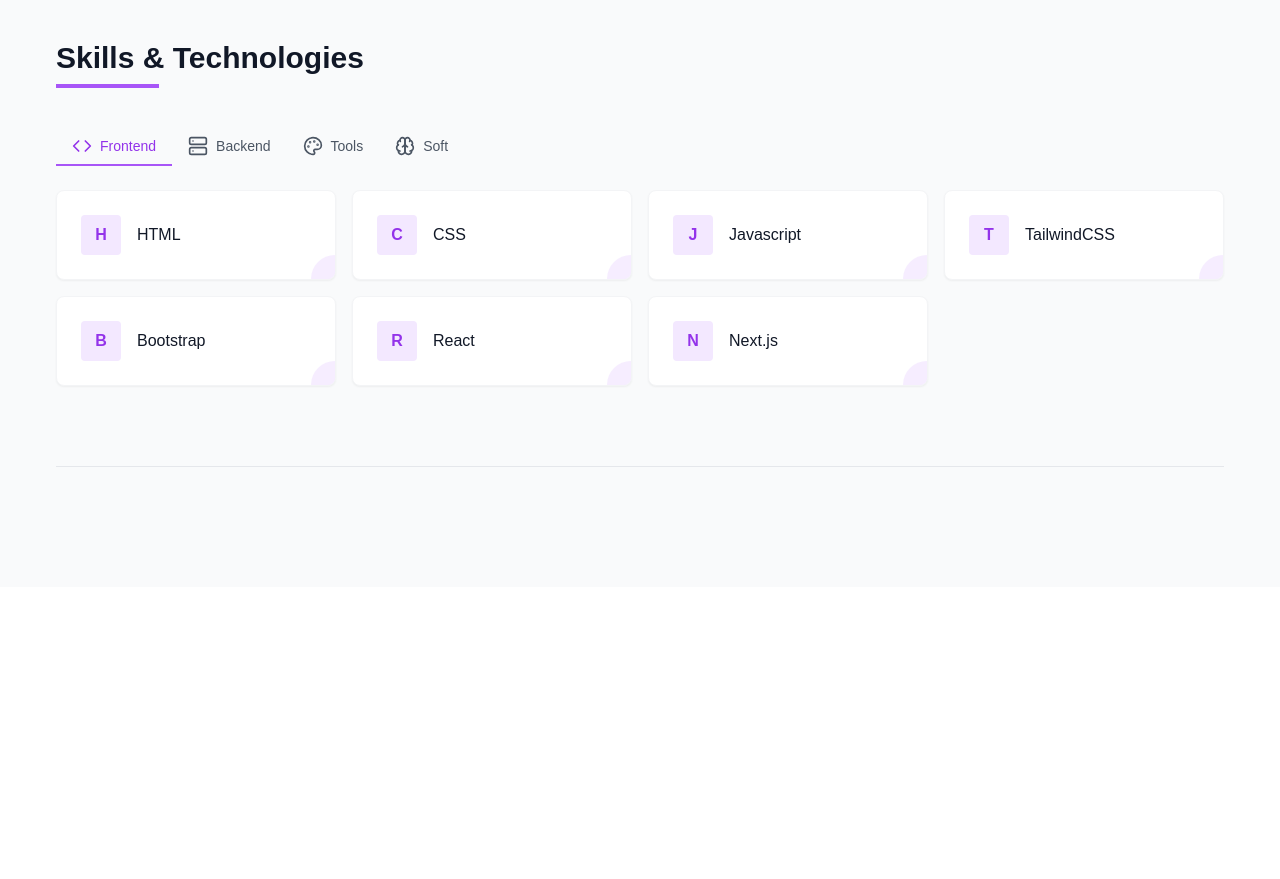
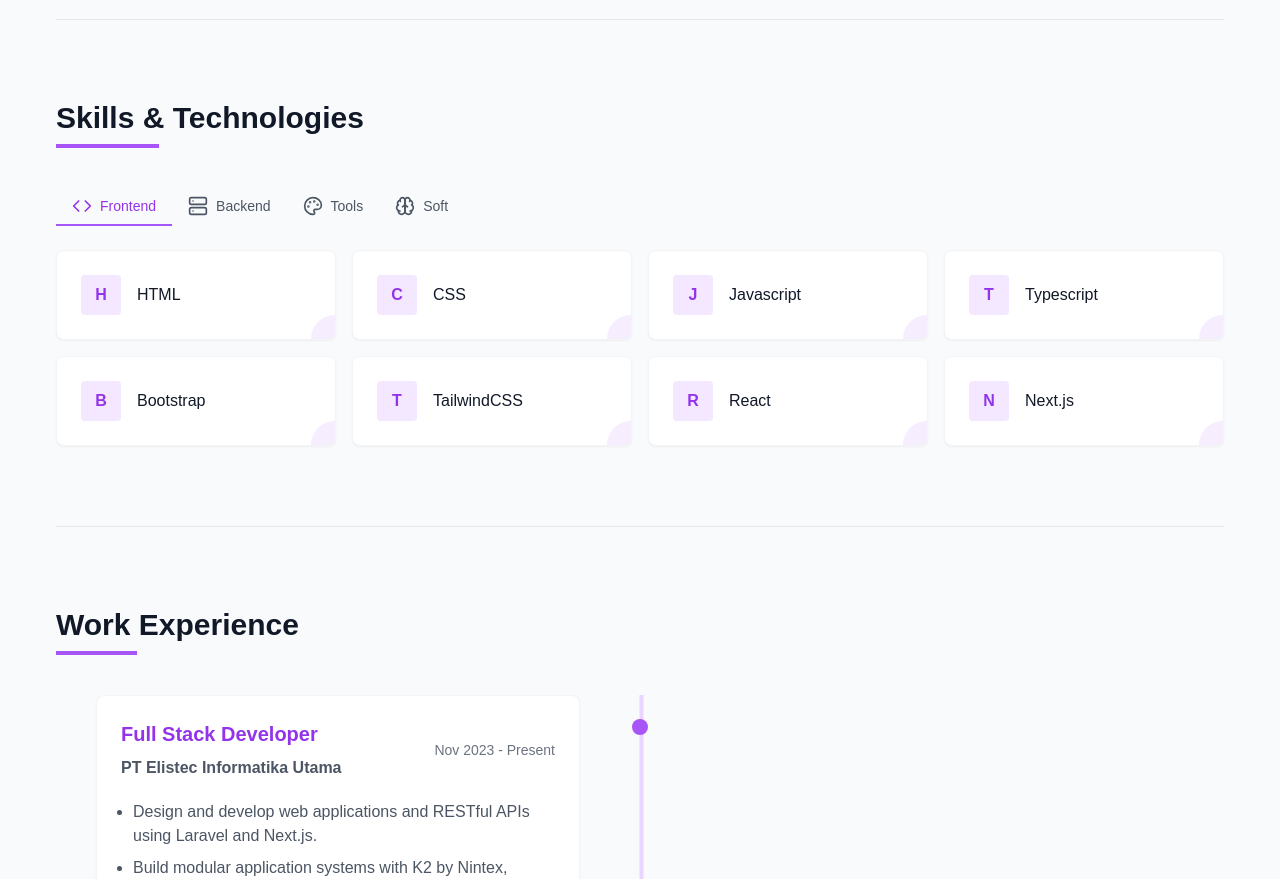
Before and after one commit to yusufwdn/portofolio, a Next.js app: page / in a window 1280 px wide. Shown: the part 980-1859 px from the top of the page. Before the commit the page ends 1567 px from the top, so only its background shows below. Built offline with nearby package versions, Linux system fonts and the light colour scheme.

Commit message:
add: work experiences section

```diff
--- a/app/page.tsx
+++ b/app/page.tsx
@@ -23,28 +23,37 @@
   const [theme, setTheme] = useState("light");
   const observerRefs = useRef<IntersectionObserver[]>([]);
 
+	const sections = [
+		"about",
+		"skills",
+		"experiences",
+		"projects",
+		"educations",
+		"contact",
+	];
+
   const skills = {
     frontend: [
       "HTML",
       "CSS",
       "Javascript",
+      "Typescript",
+      "Bootstrap",
       "TailwindCSS",
-      "Bootstrap",
       "React",
       "Next.js",
     ],
     backend: [
       "Node.js",
       "Express.js",
-			"PHP",
+      "PHP",
       "Laravel",
       "Go",
-      "MySQL",
-      "PostgreSQL",
+      "Java",
       "REST API",
       "Microservices",
     ],
-    tools: ["Git", "GitHub", "Docker", "VS Code", "Postman"],
+    tools: ["Git", "GitHub", "Docker", "VS Code", "MySQL", "PostgreSQL", "Microsoft SQL Server", "Postman"],
     soft: [
       "Problem Solving",
       "Communication",
@@ -63,6 +72,62 @@
     tools: <Palette className="h-5 w-5" />,
     soft: <Brain className="h-5 w-5" />,
   };
+
+  const workExperiences = [
+    {
+      title: "Full Stack Developer",
+      company: "PT Elistec Informatika Utama",
+      period: "Nov 2023 - Present",
+			description_list: [
+				"Design and develop web applications and RESTful APIs using Laravel and Next.js.",
+				"Build modular application systems with K2 by Nintex, covering database design, form creation, and workflow automation.",
+				"Optimize dynamic workflows to streamline and automate complex business processes.",
+				"Conduct thorough testing and validation to ensure modules are functional, reliable, and meet client expectations.",
+				"Work closely with clients to deliver tailored solutions aligned with specific business goals.",
+				"Maintain, enhance, and adapt applications to support ongoing business growth and evolving requirements."
+			],
+      technologies: ["Next.js", "Javascript", "Typescript", "Laravel", "PHP", "TailwindCSS", "Nintex K2 Workflow", "PostgreSQL", "Microsoft SQL Server"],
+    },
+    {
+      title: "Backend Developer",
+      company: "PT WAN Teknologi Internasional",
+      period: "Sep 2021 - Nov 2023",
+			description_list: [
+				"Analyzing client system requirements to deliver optimal solutions.",
+				"Designing and developing web applications based on defined business flows, and building and maintaining API services for both web and mobile platforms.",
+				"Ensure application performance through regular maintenance and bug fixes.",
+				"Collaborate closely with cross-functional teams and have led multiple projects as a team leader.",
+			],
+      technologies: [
+        "PHP",
+        "Laravel",
+        "Lumen",
+        "CodeIgniter",
+        "Bootstrap",
+        "TailwindCSS",
+        "Javascript",
+        "AJAX",
+        "JQuery",
+      ],
+    },
+    {
+      title: "ETL Developer",
+      company: "PT Madani Intelsysdata",
+      period: "Sep 2020 - Aug 2021",
+			description_list: [
+				"Develop reporting application for monthly financial report in Bank Fama International and Bank Woori Saudara.",
+				"Maintenance existing SLIK application (including bug fixes and feature additions).",
+				"Become a consultant to assist finance companies in working on monthly financial report.",
+			],
+      technologies: [
+        "Extract Transform Load",
+        "Microsoft SQL Server",
+        "SQL Server Data Tools",
+        "SQL Server Integration Service",
+        "SQL Server Reporting Service",
+      ],
+    },
+  ];
 
   const toggleTheme = () => {
     const newTheme = theme === "light" ? "dark" : "light";
@@ -125,15 +190,6 @@
   };
 
   useEffect(() => {
-    const sections = [
-      "about",
-      "skills",
-      "experiences",
-      "projects",
-      "educations",
-      "contact",
-    ];
-
     // Clean up previous observers
     observerRefs.current.forEach((observer) => observer.disconnect());
     observerRefs.current = [];
@@ -245,14 +301,7 @@
             Yusuf Wandana
           </div>
           <nav className="hidden md:flex gap-8">
-            {[
-              "about",
-              "skills",
-              "experiences",
-              "projects",
-              "educations",
-              "contact",
-            ].map((section) => (
+            {sections.map((section) => (
               <Link
                 key={section}
                 href={`#${section}`}
@@ -299,7 +348,7 @@
             <div className="inline-block relative">
               <div className="absolute -inset-1 bg-purple-500/20 rounded-lg blur-md"></div>
               <h1 className="relative text-4xl md:text-6xl font-bold tracking-tight bg-clip-text text-transparent bg-gradient-to-r from-purple-600 to-purple-400">
-                {`I'm, Yusuf Wandana`}
+                {`Hello, It's Yusuf Wandana`}
               </h1>
             </div>
             <div className="h-1 w-32 bg-purple-500"></div>
@@ -331,7 +380,7 @@
                     <span className="text-green-400">{`"Go"`}</span>],
                     <br />
                     {"  "}passion:{" "}
-                    <span className="text-green-400">{`"Solving real-world problem & build systems through code and coffee"`}</span>
+                    <span className="text-green-400">{`"Solving real-world problem & build systems through code with a cup of coffee ☕︎"`}</span>
                     <br />
                     {"}"};
                   </code>
@@ -423,7 +472,7 @@
             </h2>
             <div className="h-1 w-1/3 bg-purple-500"></div>
           </div>
-          <div className="w-full mt-10 border-b border-gray-200 dark:border-gray-700/50">
+          <div className="w-full mt-10">
             <div className="flex overflow-x-auto hide-scrollbar" id="skill-tab">
               {Object.keys(skills).map((tab) => (
                 <button
@@ -441,7 +490,7 @@
                 </button>
               ))}
             </div>
-            <div className="mt-6 mb-20">
+            <div className="mt-6">
               <div className="grid grid-cols-1 md:grid-cols-4 gap-4">
                 {skills[activeTab as keyof typeof skills].map((skill, i) => (
                   <Card
@@ -465,6 +514,59 @@
             </div>
           </div>
         </section>
+
+        {/* Work Experiences Section */}
+        <section
+          id="experiences"
+          className="py-20 border-t border-gray-200 dark:border-gray-700/50 opacity-0 transition-all duration-1000 translate-y-10"
+        >
+					<div className="inline-block">
+						<h2 className="text-3xl font-bold mb-2 text-gray-900 dark:text-white">Work Experience</h2>
+            <div className="h-1 w-1/3 bg-purple-500"></div>
+					</div>
+					<div className="space-y-10 mt-10 relative">
+						{/* Timeline */}
+						<div className="absolute left-[7px] md:left-1/2 top-0 bottom-0 w-1 bg-purple-200 dark:bg-purple-900/50 transform md:translate-x-[-0.5px]"></div>
+						{workExperiences.map((experince, key) => (
+							<div key={key} className={`relative md:flex ${key % 2 === 1 ? "md:flex-row-reverse" : ""}`}>
+                {/* Timeline dot */}
+                <div className="absolute left-0 md:left-1/2 w-4 h-4 rounded-full bg-purple-500 transform md:translate-x-[-8px] mt-6"></div>
+
+                <div className="md:w-1/2 md:px-10">
+                  <Card className={`ml-8 md:ml-0 ${key % 2 === 0 ? "md:mr-5" : "md:ml-5"}`}>
+                    <div className="p-6">
+                      <div className="flex flex-col md:flex-row md:items-center justify-between mb-4">
+                        <div>
+                          <h3 className="text-xl font-bold text-purple-600 dark:text-purple-400">{experince.title}</h3>
+                          <p className="font-bold mt-2 text-gray-600 dark:text-gray-400">{experince.company}</p>
+                        </div>
+                        <span className="text-sm text-gray-500 dark:text-gray-500 mt-2 md:mt-0">{experince.period}</span>
+                      </div>
+                      {/* <p className="mb-4 text-gray-600 dark:text-gray-400">{experince.description}</p> */}
+											<ul className="list-disc space-y-2 px-3 py-1 mb-4 text-gray-600 dark:text-gray-400">
+												{experince.description_list.map((desc, key) => (
+													<li key={key}>{desc}</li>
+												))}
+											</ul>
+
+                      <div className="flex flex-wrap gap-2">
+                        {experince.technologies.map((tech) => (
+                          <span
+                            key={tech}
+                            className="px-3 py-1 text-sm rounded-full bg-purple-100 dark:bg-purple-900/30 text-purple-700 dark:text-purple-300 transition-all duration-300 hover:scale-105"
+                          >
+                            {tech}
+                          </span>
+                        ))}
+                      </div>
+                    </div>
+                  </Card>
+                </div>
+                <div className="md:w-1/2"></div>
+              </div>
+						))}
+					</div>
+				</section>
       </main>
     </div>
   );
```
